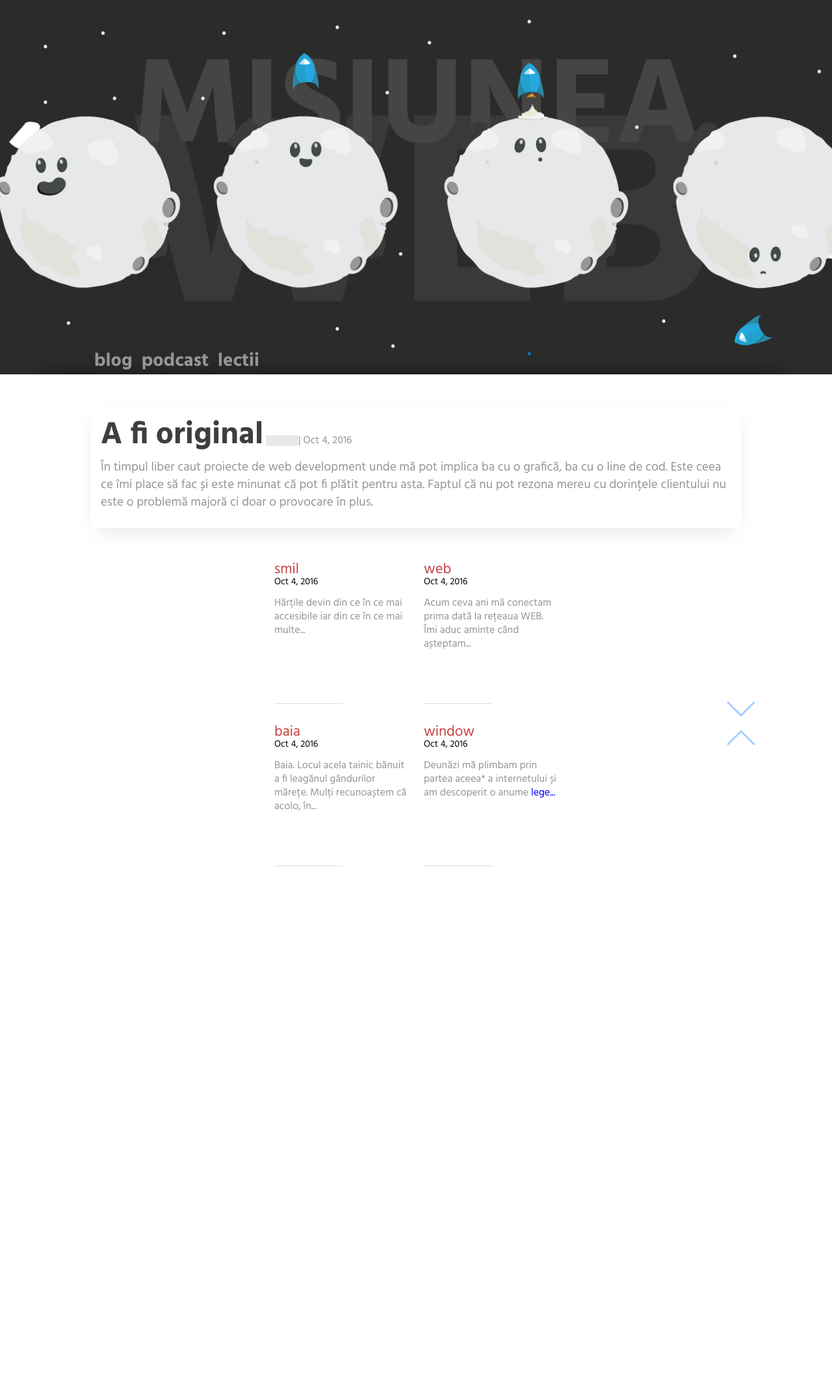
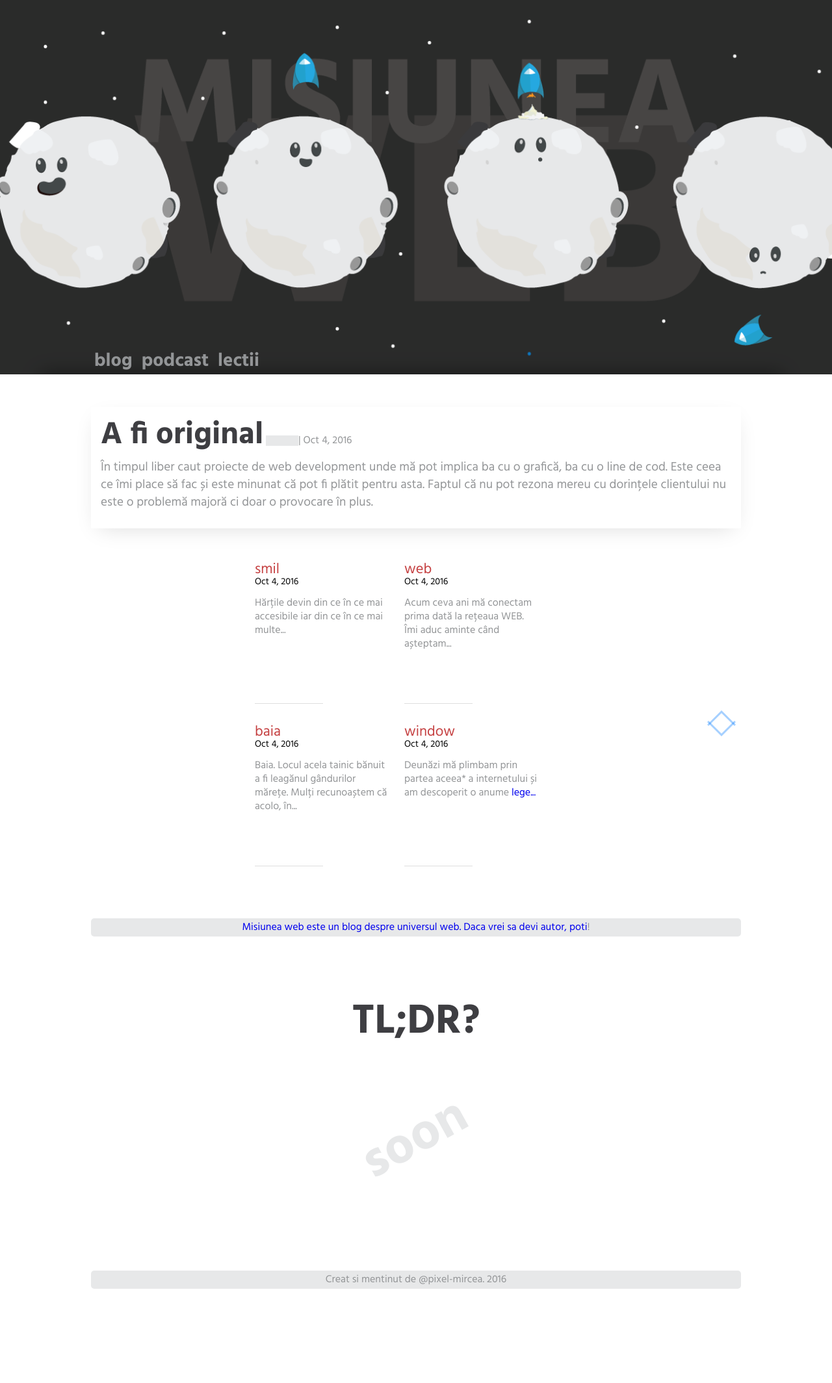
Before and after one commit to mirceaciu/misiuneadoi, a Jekyll site: the page built from index.html, in a window 1280 px wide. Shown: the whole page at 65% size. Built offline with Jekyll 4.4.1, drawn with Linux system fonts in a browser that asks for light colours; before the commit the page ends 1363 px from its top, so only the background shows below that.

Commit message:
fix post scroller, added tldr

```diff
--- a/css/_index.sass
+++ b/css/_index.sass
@@ -49,7 +49,8 @@
         padding: 2px
         width: 35%
         position: relative
-        // border-bottom: 2px solid red
+        max-height: 220px
+        overflow: hidden
         h2
           font-size: 1.4em
           color: $font-accennt-color
@@ -77,9 +78,10 @@
 
 
   .controls
-    height: 200px
-    width: 38%
-    background-color: #f5f5f5
+    height: 150px
+    padding: 0 30px
+    width: 25%
+    // background-color: #f5f5f5
     position: relative
     transform: rotate(90deg)
 
@@ -87,3 +89,28 @@
 .swiper-container
   width: 100%
   height: 500px
+
+.button-list-posts
+  text-align: center
+  height: 200px
+  line-height: 200px
+  font-size: 2.6em
+
+.tldr
+  margin-top: 100px
+  font-family: Hind
+  h1
+    font-weight: bold
+    font-size: 4em
+    color: $strong-font-color
+    text-align: center
+  .soon
+    display: block
+    width: 100%
+    height: 300px
+    font-size: 5em
+    line-height: 300px
+    text-align: center
+    font-weight: bold
+    color: $light-font-color
+    transform: rotate(-29deg)
--- a/css/main.scss
+++ b/css/main.scss
@@ -20,6 +20,16 @@
   background-color: #FFF;
 }
 
+.annotate{
+  display: block;
+  background-color: $light-font-color;
+  color: $second-font-color;
+  font-family: Hind;
+  padding: 6px;
+  text-align: center;
+  border-radius: 5px;
+  margin-top: 50px;
+}
 
 
 .main-container{
--- a/index.html
+++ b/index.html
@@ -18,7 +18,6 @@
   </div>
 
   <div class="post-list">
-
     <div class="display swiper-container">
       <div class="swiper-wrapper">
 
@@ -46,18 +45,29 @@
           {% endfor %}
         </div>
       </div>
-
-
-
     </div>
 
     <div class="controls">
       <div class="swiper-button-prev"></div>
+      <!-- <div class="button-list-posts"> | | | </div> -->
       <div class="swiper-button-next"></div>
     </div>
-
   </div>
 
-<!-- <p class="rss-subscribe">subscribe <a href="{{ "/feed.xml" | prepend: site.baseurl }}">via RSS</a></p> -->
+  <p class="annotate">
+    Misiunea web este un blog despre universul web. Daca vrei sa devi autor, <a href="#">poti</a>!
+  </p>
+
+
+  <div class="tldr">
+    <h1>TL;DR?</h1>
+    <div class="soon">
+      soon
+    </div>
+  </div>
+
+  <p class="annotate">
+    Creat si mentinut de @pixel-mircea. 2016
+  </p>
 
 </div>
```
